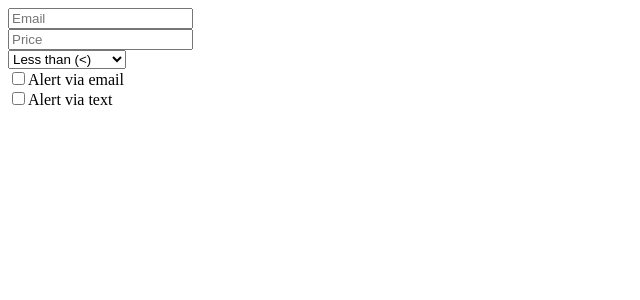
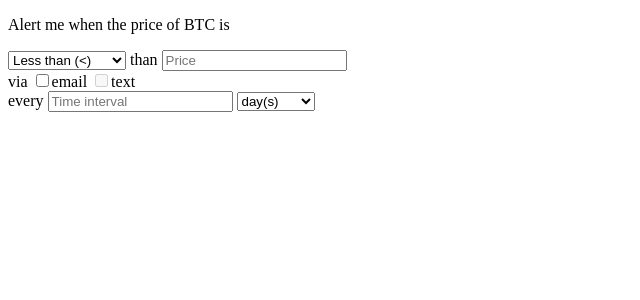
Before and after one commit to azianmike/bitcoin_notifier_web, a Django app: template templates/loginHome.html in a window 1280 px wide. Shown: the top 300 px of the page, without its empty margins (0-640 px from the left). Run offline with Django 3.2, Linux system fonts and the light colour scheme; the template is opened without the code that fills it, so the values that code supplies are empty; some libraries are stand-ins or nearby versions.

Commit message:
Updating loginHome basically

```diff
--- a/templates/index.html
+++ b/templates/index.html
@@ -162,7 +162,7 @@
                         <strong>1</strong> Alert Rule
                     </li>
                     <li>
-                        Up to <strong>1</strong> alert per 6 hours
+                        <strong>Unlimited</strong> alerts, up to 1 minute intervals
                     </li>
                     <li>
                         <strong>Text</strong> or <strong>Email</strong>
@@ -188,7 +188,7 @@
                         <strong>10</strong> Alert Rule
                     </li>
                     <li>
-                        <strong>Unlimited</strong> alerts per 1 minute
+                        <strong>Unlimited</strong> alerts, up to 1 minute intervals
                     </li>
                     <li>
                         <strong>Text</strong> or <strong>Email</strong>
@@ -214,7 +214,7 @@
                         <strong>50</strong> Alert Rule
                     </li>
                     <li>
-                        <strong>Unlimited</strong> alerts per 1 minute
+                        <strong>Unlimited</strong> alerts, up to 1 minute intervals
                     </li>
                     <li>
                         <strong>Text</strong> or <strong>Email</strong>
--- a/templates/loginHome.html
+++ b/templates/loginHome.html
@@ -36,18 +36,25 @@ function checkIfLoggedIn(){
 <div id="showWelcomeMessage"></div>
 
 <form>
-<input type="text" name="email" placeholder="Email">
-<br>
-<input type="text" name="priceThreshold" placeholder="Price">
-<br>
+<p>Alert me when the price of BTC is </p>
 <select>
   <option value="lessThan">Less than (<)</option>
   <option value="greaterThan">Greater than (>)</option>
 </select>
+than
+<input type="text" name="priceThreshold" placeholder="Price">
 <br>
-<input type="checkbox" name="vehicle" value="email">Alert via email<br>
-<input type="checkbox" name="vehicle" value="text">Alert via text
+via
+<input type="checkbox" name="vehicle" value="email">email
+<input type="checkbox" name="vehicle" value="text" disabled="disabled">text
 <br>
+every
+<input type="text" name="timeIntervalNum" placeholder="Time interval">
+<select name="timeIntervalUnit">
+  <option value="day">day(s)</option>
+  <option value="hour">hour(s)</option>
+  <option value="minute">minute(s)</option>
+</select>
 </form>
 
 <div id="showLogout"></div>
```
